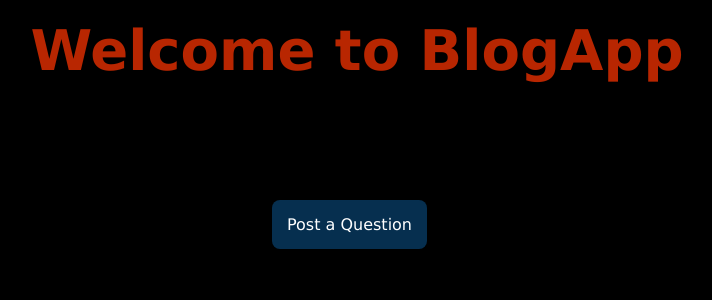
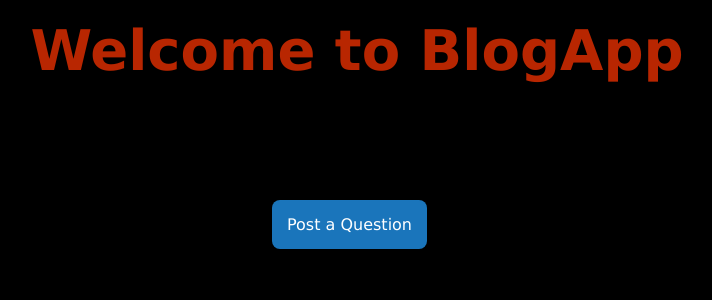
Before and after one commit to waidd280/my_blog_app, a Flask app: template app/templates/index.html in a window 1280 px wide, with the pointer over the restyled element. Shown: the part 200-500 px from the top of the page, without its empty margins (283-995 px from the left). Run offline with Flask 2, Linux system fonts and the light colour scheme; a user stored in the database is signed in; tables that the repository leaves empty hold one stand-in row (values such as "Sample post"); the template is opened without the code that fills it: most values are stand-ins (such as "Sample title", 1, 10 or a date in 2020).

Commit message:
add hover to question_btn style

```diff
--- a/app/static/css/style.css
+++ b/app/static/css/style.css
@@ -138,3 +138,7 @@ body{
     padding: 15px;
     border-radius: 8px;
 }
+
+.qbtn-container:hover{
+    background-color: #1a75bb;
+}
```
